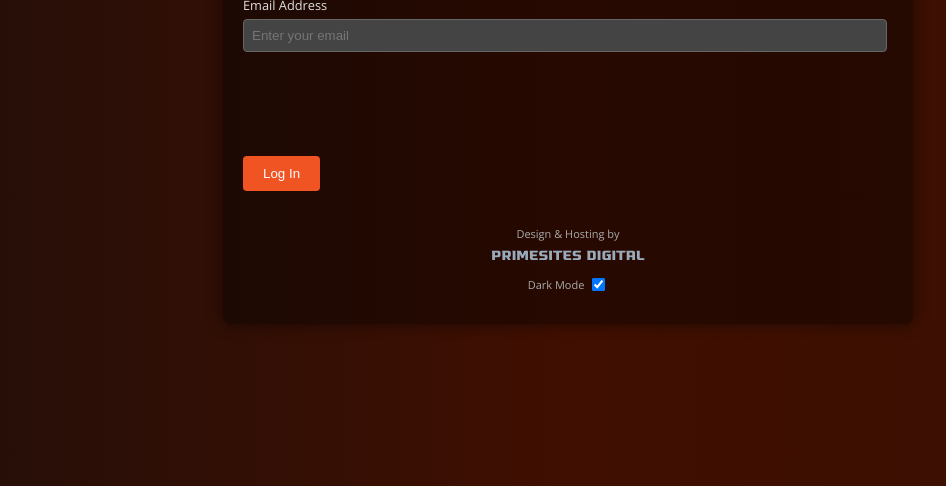
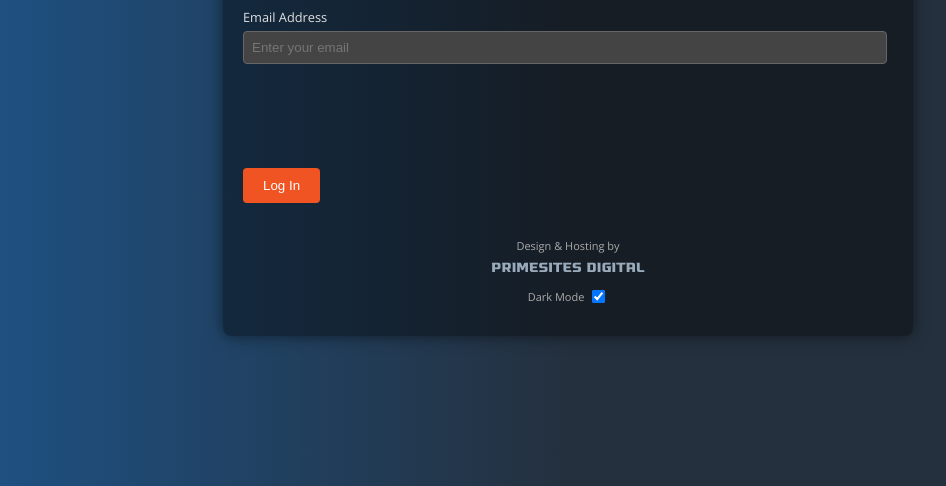
Before and after one commit to PrimeSitesCo/applied-security-force-missing-child-protocol-001, a plain HTML site: page static/index.html in a window 1280 px wide. Shown: the part 314-800 px from the top of the page, without its empty margins (72-1018 px from the left). Drawn offline with nearby package versions, Linux system fonts and the light colour scheme; no server answers.

Commit message:
Brand & colour changes

```diff
--- a/static/public/assets/style.css
+++ b/static/public/assets/style.css
@@ -54,7 +54,7 @@ html.dark-mode {
 }
 
 body.dark-mode {
-    background: linear-gradient(to right, #240F09, #400F01, #3A1003);
+    background: linear-gradient(to right, #1D5489, #24303E, #24303E);
     background-color: #000;
     color: #e0e0e0;
     min-height: 100%;
```
Also changed, not shown: static/favicon.ico, static/public/assets/logo-dark.png, static/public/assets/logo-light.png.
